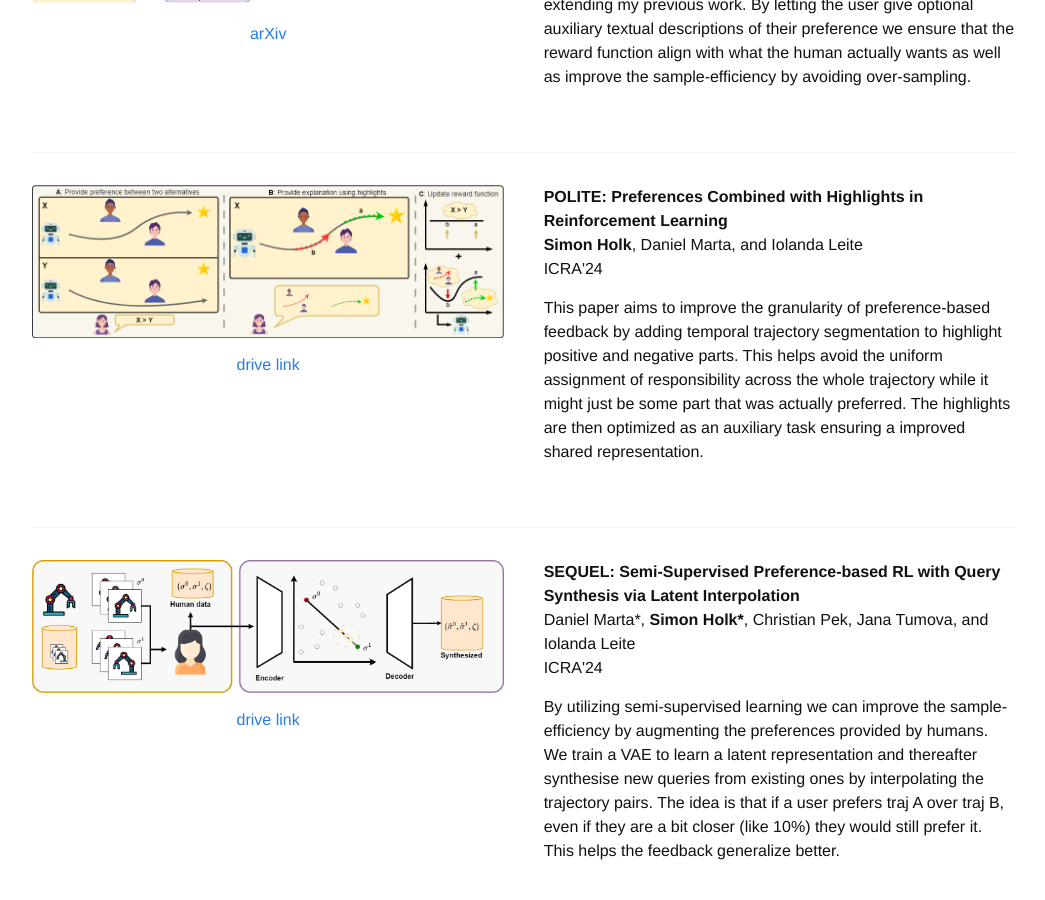
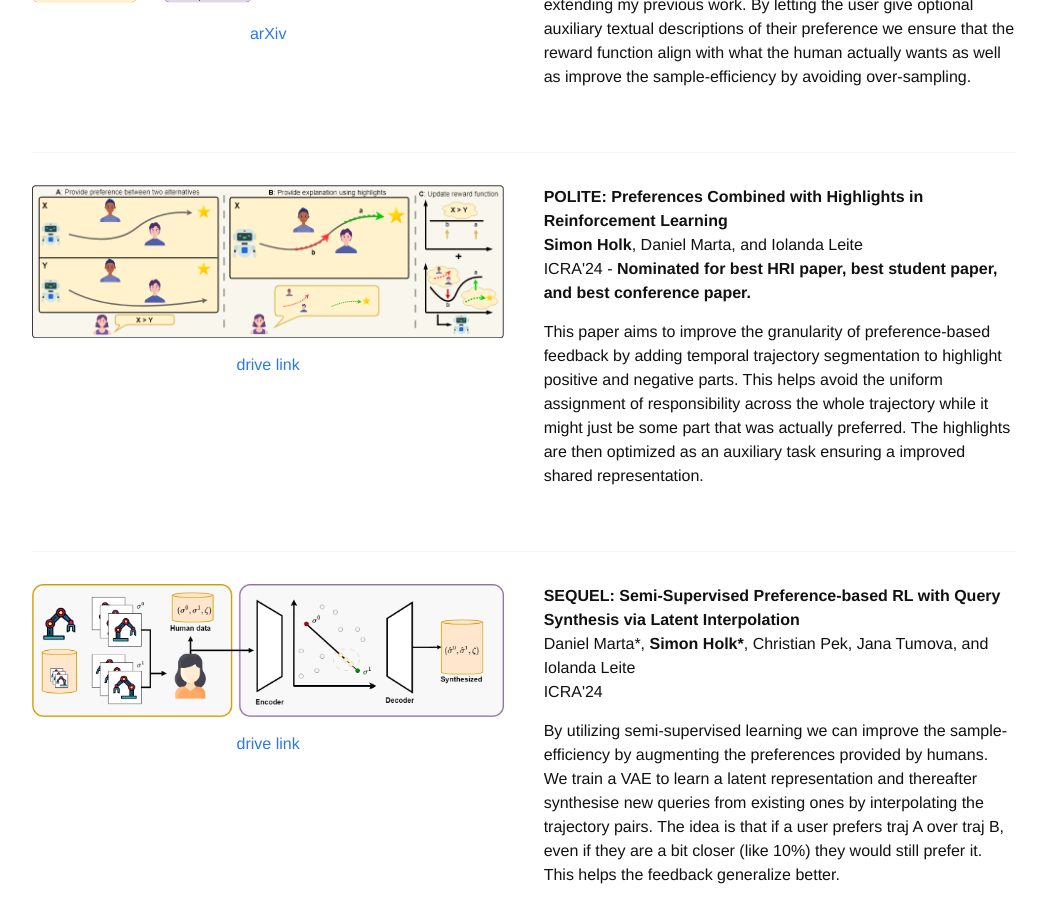
Before and after one commit to holken/holken.github.io, a Jekyll site: the page built from research.html, in a window 1280 px wide and 900 px high, scrolled down 647 px. Shown: the whole window, without its empty margins (116-1161 px from the left). Built offline with Jekyll 4.4.1, drawn with Linux system fonts in a browser that asks for light colours; nearby versions of some CDN libraries; some web fonts are replaced; a style sheet for code colours, icons or effects is not loaded.

Commit message:
Update with nomination

```diff
--- a/research.html
+++ b/research.html
@@ -54,7 +54,7 @@ title: "Research Overview"
 
     <b> POLITE: Preferences Combined with Highlights in Reinforcement Learning </b>
     <p> <b>Simon Holk</b>, Daniel Marta, and Iolanda Leite <br />
-    ICRA'24 </p>
+    ICRA'24 - <b>Nominated for best HRI paper, best student paper, and best conference paper.</b></p>
   <p> This paper aims to improve the granularity of preference-based feedback by adding temporal trajectory segmentation
     to highlight positive and negative parts. This helps avoid the uniform assignment of responsibility across the whole trajectory
     while it might just be some part that was actually preferred. The highlights are then optimized as an auxiliary task ensuring
```
